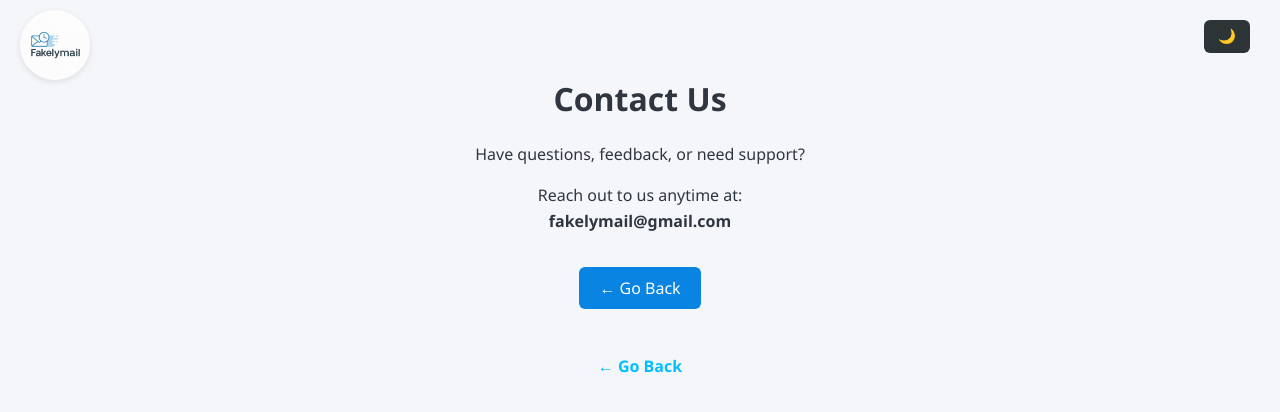
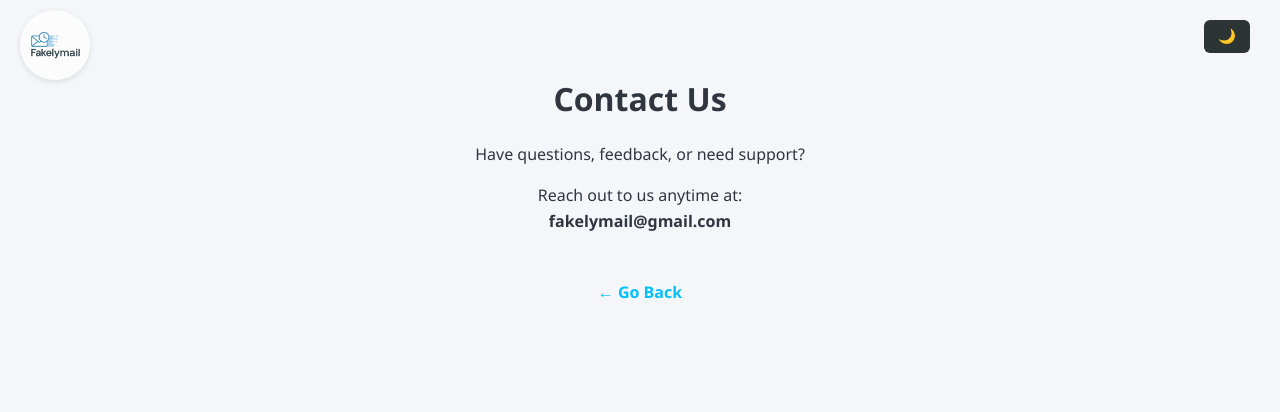
Before and after one commit to iiiiiMDK/Fakelymail, a Flask app: page /Contact in a window 1280 px wide. Shown: the top 412 px of the page. Run offline with Flask 3, Linux system fonts and the light colour scheme.

Commit message:
اخفاء

```diff
--- a/templates/contact.html
+++ b/templates/contact.html
@@ -107,8 +107,7 @@
     <p>Reach out to us anytime at:<br><strong>fakelymail@gmail.com</strong></p>
 
 
-    <a class="back-button" href="/">← Go Back</a>
-  </div>
+
 
   <script>
     function toggleMode() {
```
